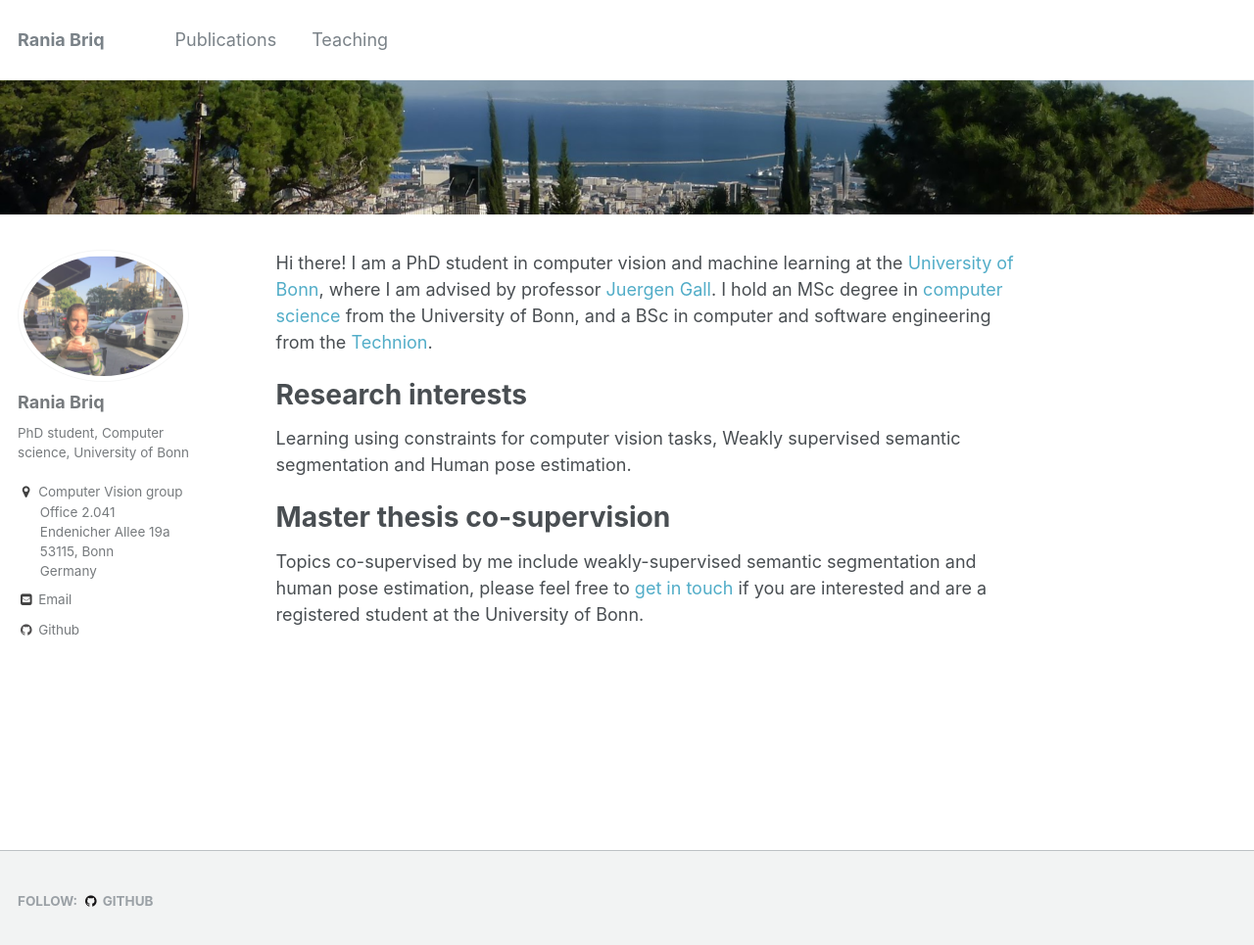
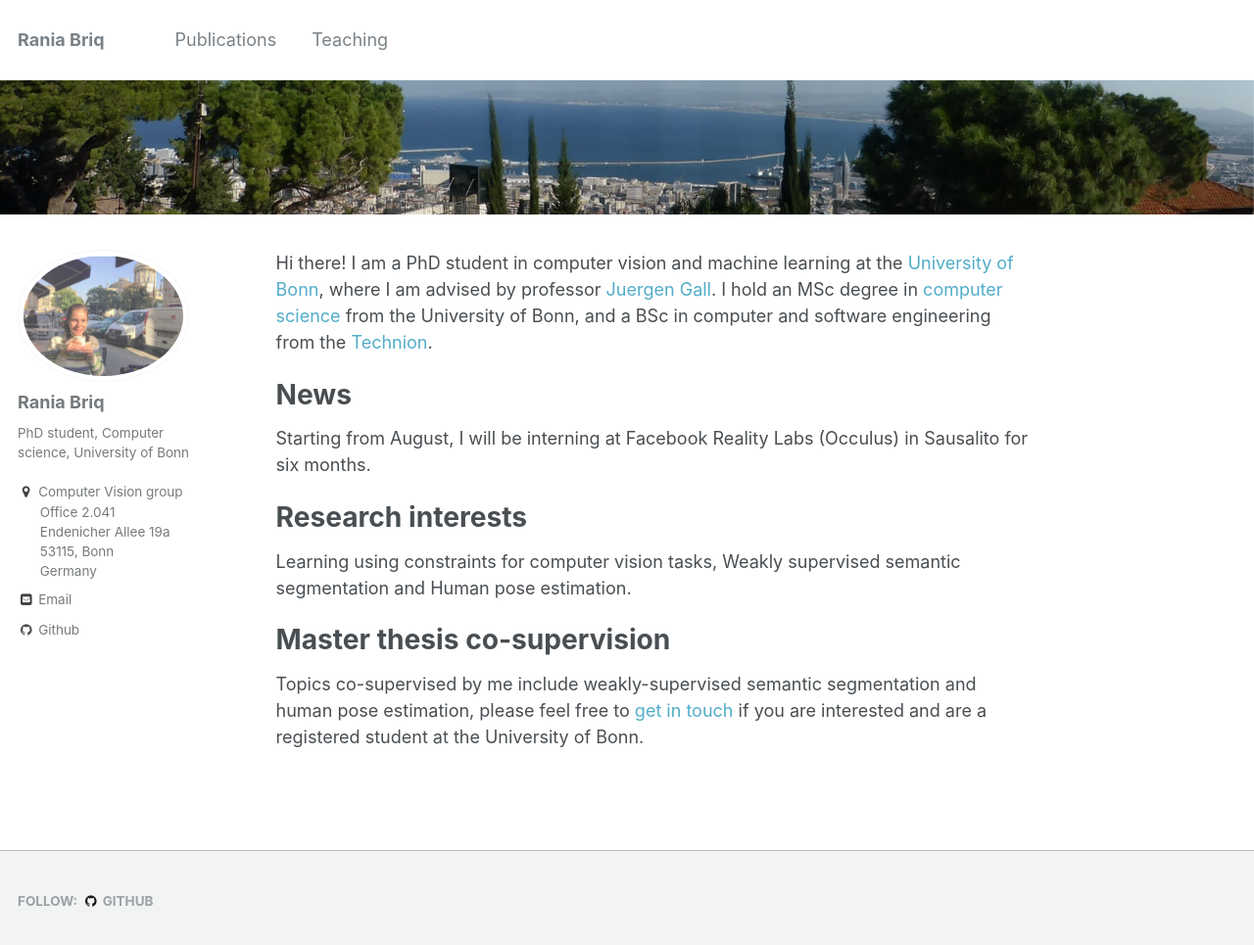
Before and after one commit to briqr/briqr.github.io, a Jekyll site: the page built from _pages/about.md, in a window 1280 px wide and 978 px high. Shown: the top 965 px of the window at 98% size. Built offline with Jekyll 4.4.1, drawn with Linux system fonts in a browser that asks for light colours.

Commit message:
Update about.md

```diff
--- a/_pages/about.md
+++ b/_pages/about.md
@@ -17,6 +17,10 @@ redirect_from:
 Hi there! I am a PhD student in computer vision and machine learning at the [University of Bonn](https://www.uni-bonn.de/), where I am advised by professor [Juergen Gall](https://pages.iai.uni-bonn.de/gall_juergen/). I hold an MSc degree in [computer science](https://www.informatik.uni-bonn.de/en) from the University of Bonn, and a BSc in computer and software engineering from the [Technion](https://www.technion.ac.il/en).
 
 
+News
+======
+Starting from August, I will be interning at Facebook Reality Labs (Occulus) in Sausalito for six months.
+
 Research interests
 ======
 Learning using constraints for computer vision tasks, Weakly supervised semantic segmentation and Human pose estimation.
```
